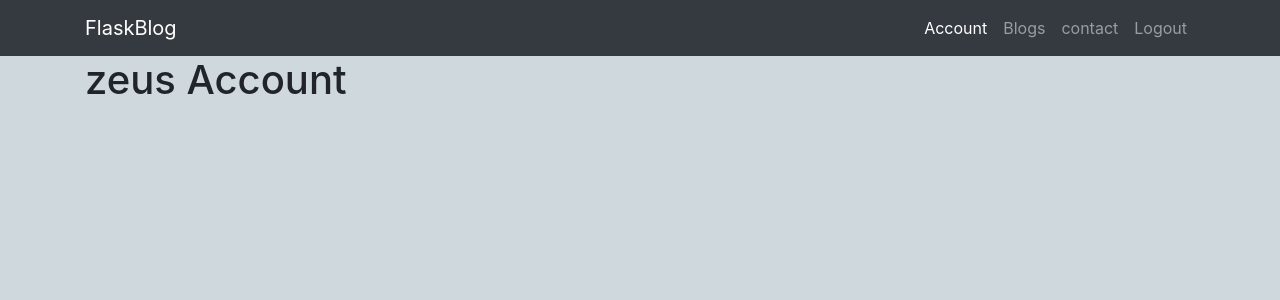
After one commit to abhishekti7/flask-blog, a Flask app: page /account in a window 1280 px wide. The commit adds this page. Shown: the top 300 px of the page. Run offline with Flask 2, Linux system fonts and the light colour scheme; a user stored in the database is signed in; some libraries are stand-ins or nearby versions.

Commit message:
login routes fixed

```diff
--- a/flaskblog/__init__.py
+++ b/flaskblog/__init__.py
@@ -11,6 +11,8 @@ app.config['SQLALCHEMY_DATABASE_URI'] = 'sqlite:///site.db'
 db = SQLAlchemy(app)
 bcrypt = Bcrypt(app)
 login_manager = LoginManager(app)
+login_manager.login_view = 'login'
+login_manager.login_message_category = 'info'
 
 
 from flaskblog import routes
--- a/flaskblog/routes.py
+++ b/flaskblog/routes.py
@@ -1,8 +1,8 @@
 from flaskblog.models import User, Post
-from flask import Flask, render_template, url_for, flash, redirect
+from flask import Flask, render_template, url_for, flash, redirect, request
 from flaskblog.form import RegistrationForm, LoginForm
 from flaskblog import app, db, bcrypt
-from flask_login import login_user, current_user, logout_user
+from flask_login import login_user, current_user, logout_user, login_required
 
 data = [
 	{
@@ -61,6 +61,8 @@ def login():
 		user = User.query.filter_by(email=form.email.data).first()
 		if user and bcrypt.check_password_hash(user.password, form.password.data)==True:
 			login_user(user, remember=form.remember.data)
+			next_page = request.args.get('next')
+			return redirect(next_page) if next_page else redirect(url_for('home'))
 		else:
 			flash("Login unsuccessful. Check email/password",'danger')
 	return render_template("login.html", title="Login", form=form)
@@ -73,3 +75,9 @@ def forgot_password():
 def logout():
 	logout_user()
 	return redirect(url_for('home'))
+
+
+@app.route("/account")
+@login_required
+def account():
+	return render_template('account.html', title='Account')
--- /dev/null
+++ b/flaskblog/templates/account.html
@@ -0,0 +1,4 @@
+{% extends "layout.html" %}
+{% block content %}
+  <h1>{{ current_user.username }} Account</h1>
+{% endblock content%}
--- a/flaskblog/templates/layout.html
+++ b/flaskblog/templates/layout.html
@@ -17,9 +17,9 @@
     <div class="navbar navbar-expand-sm bg-dark navbar-dark">
       <div class="container">
         <a class="navbar-brand" href="/">FlaskBlog</a>
-        <ul class="navbar-nav ">
+        <ul class="navbar-nav">
           {% if current_user.is_authenticated %}
-              <li class="nav-item"><a class=" active nav-link" href="{{ url_for('home') }}">Home</a></li>
+              <li class="nav-item"><a class=" active nav-link" href="{{ url_for('home') }}">Account</a></li>
               <li class="nav-item"><a class="nav-link" href="{{ url_for('display_blogs') }}">Blogs</a></li>
               <li class="nav-item"><a class="nav-link" href="{{ url_for('contact') }}">contact</a></li>
               <li class="nav-item"><a class="nav-link" href="{{ url_for('logout') }}">Logout</a></li>
```
